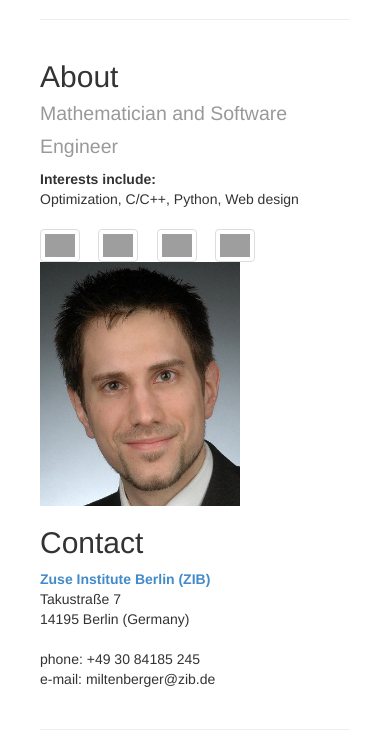
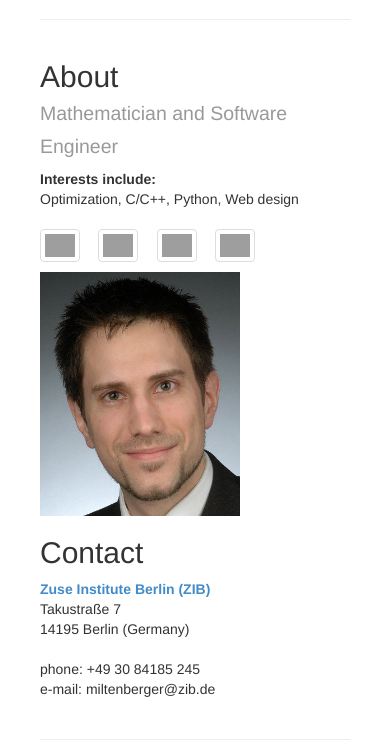
Before and after one commit to mattmilten/mattmilten.github.io, a PHP site: page / in a window 390 px wide. Shown: the part 51-807 px from the top of the page. Run offline with PHP 8.4, Linux system fonts and the light colour scheme; some libraries are stand-ins or nearby versions; grey boxes are pictures that could not be loaded.

Commit message:
better spacing

```diff
--- a/bootstrap/css/custom.css
+++ b/bootstrap/css/custom.css
@@ -9,6 +9,7 @@ body {
 
 .img-profile {
   max-width: 200px;
+  margin-top: 10px;
 }
 
 .img-logo {
--- a/index.php
+++ b/index.php
@@ -33,7 +33,7 @@
       <hr>
 
       <div class="row">
-        <div class="col-sm-6 col-md-4 col-lg-4">
+        <div class="col-sm-7 col-md-4 col-lg-4">
           <h2>About<br><small>Mathematician and Software Engineer</small></h2>
           <strong>Interests include:</strong><br>Optimization, C/C++, Python, Web design
           <br><br>
```
